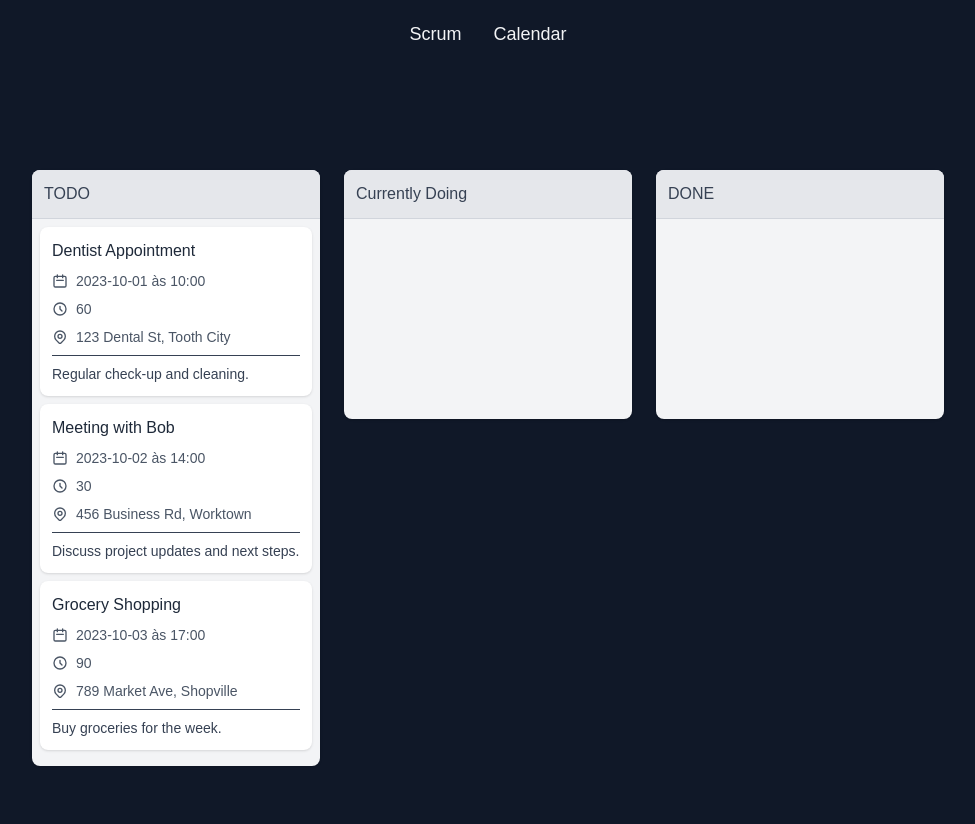
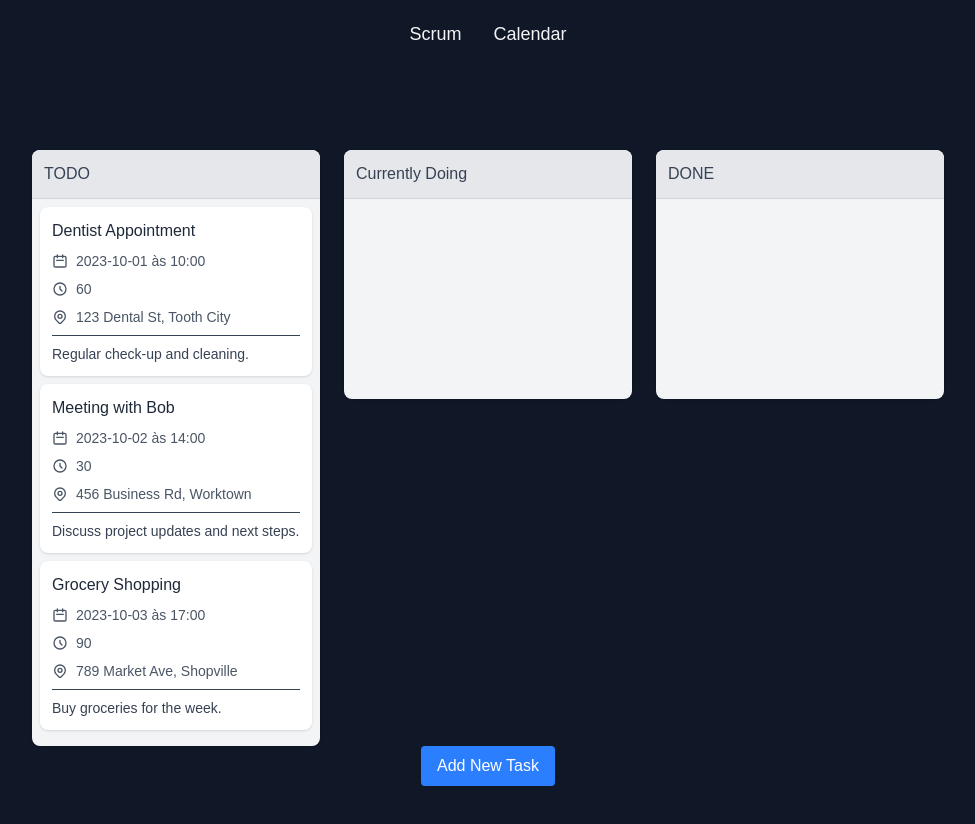
Before and after one commit to LemosFTW/pitacoProject, a Next.js app in the folder frontend/: page / in a window 1280 px wide. Shown: the top 824 px of the page, without its empty margins (152-1127 px from the left). Built offline with nearby package versions, Linux system fonts and the light colour scheme.

Commit message:
Adding button to add new task

```diff
--- a/frontend/src/app/page.tsx
+++ b/frontend/src/app/page.tsx
@@ -4,6 +4,7 @@ import { useState } from "react";
 import { Task, Column, Columns } from "@/interfaces/types";
 import ColumnComponent from "@/components/columnComponent";
 import CardComponent from "@/components/cardComponent";
+import ButtonComponent from "@/components/buttonComponent";
 
 export default function ScrumTable() {
   const [columns, setColumns] = useState<Columns>({
@@ -132,6 +133,11 @@ export default function ScrumTable() {
             ))}
           </div>
         </DragDropContext>
+      <ButtonComponent
+        label="Add New Task"
+        onClick={() => {
+        }}
+        disabled={false}/>
       </div>
     </div>
   );
--- /dev/null
+++ b/frontend/src/components/buttonComponent.tsx
@@ -0,0 +1,21 @@
+export default function ButtonComponent({
+  label,
+  onClick,
+  disabled = false,
+  className = "",
+}: {
+  label: string;
+  onClick: () => void;
+  disabled?: boolean;
+  className?: string;
+}) {
+  return (
+    <button
+      onClick={onClick}
+      disabled={disabled}
+      className={`px-4 py-2 bg-blue-500 text-white rounded hover:bg-blue-600 disabled:bg-gray-400 ${className}`}
+    >
+      {label}
+    </button>
+  );
+}
```
